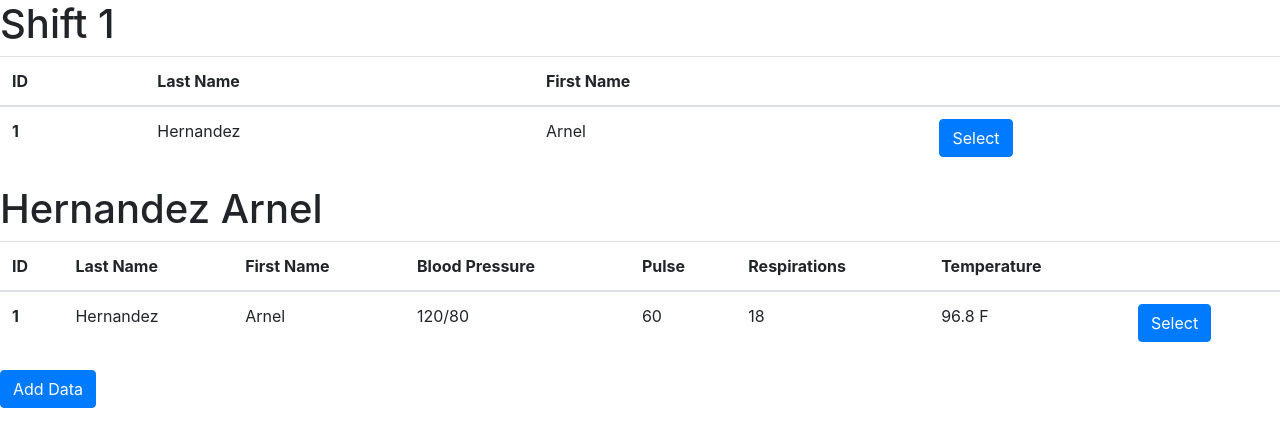
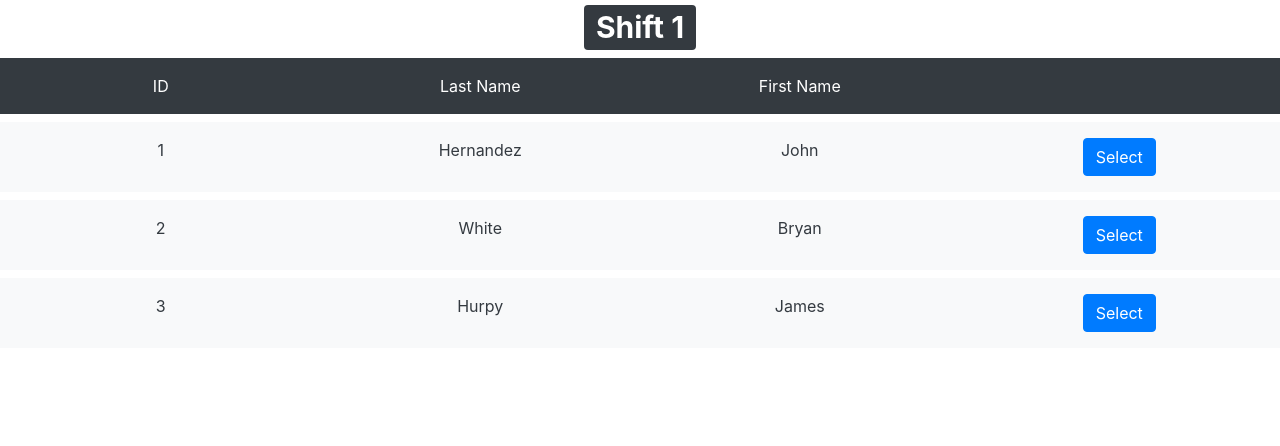
Before and after one commit to arnel-hernandez/React-PatientVitalSigns, a React (Create React App) app in the folder client/: page / in a window 1280 px wide. Shown: the top 446 px of the page. Built offline with nearby package versions, Linux system fonts and the light colour scheme.

Commit message:
UI Added

```diff
--- a/client/package.json
+++ b/client/package.json
@@ -10,6 +10,7 @@
     "react": "^16.13.0",
     "react-bootstrap": "^1.0.0-beta.17",
     "react-dom": "^16.13.0",
+    "react-router-dom": "^5.1.2",
     "react-scripts": "3.4.0"
   },
   "scripts": {
--- a/client/src/App.css
+++ b/client/src/App.css
@@ -1,38 +1,3 @@
 .App {
   text-align: center;
 }
-
-.App-logo {
-  height: 40vmin;
-  pointer-events: none;
-}
-
-@media (prefers-reduced-motion: no-preference) {
-  .App-logo {
-    animation: App-logo-spin infinite 20s linear;
-  }
-}
-
-.App-header {
-  background-color: #282c34;
-  min-height: 100vh;
-  display: flex;
-  flex-direction: column;
-  align-items: center;
-  justify-content: center;
-  font-size: calc(10px + 2vmin);
-  color: white;
-}
-
-.App-link {
-  color: #61dafb;
-}
-
-@keyframes App-logo-spin {
-  from {
-    transform: rotate(0deg);
-  }
-  to {
-    transform: rotate(360deg);
-  }
-}
--- a/client/src/App.js
+++ b/client/src/App.js
@@ -2,12 +2,24 @@ import React from 'react';
 import './App.css';
 
 import Patients from './components/home/listPatients'
+import PatientInfo from './components/selected/patientInfo'
+
+import {
+  BrowserRouter,
+  Route,
+  Switch,
+} from 'react-router-dom';
 
 function App() {
   return (
-    <div>
-        <Patients />
-    </div>
+    <BrowserRouter>
+      <div className="App">
+          <Switch>
+            <Route exact path='/' component={Patients} />
+            <Route path='/patient/:id' component={PatientInfo} />
+          </Switch>
+      </div>
+    </BrowserRouter>
   );
 }
 
--- a/client/src/components/home/listPatients.js
+++ b/client/src/components/home/listPatients.js
@@ -1,52 +1,78 @@
 import React, { Component } from 'react'
-import PatientInfo from '../selected/patientInfo'
 
 export class listPatients extends Component {
 
     state = {
-        firstName: 'Arnel',
-        lastName: 'Hernandez',
-        bloodPressure: '120/80',
-        pulse: '60',
-        respirations: '18',
-        temperature: '96.8'
+        patients: [
+            {id: 1,
+            firstName: 'John',
+            lastName: 'Hernandez',
+            bloodPressure: '120/80',
+            pulse: '60',
+            respirations: '20',
+            temperature: '97.0'},
+
+            {id: 2,
+            firstName: 'Bryan',
+            lastName: 'White',
+            bloodPressure: '129/81',
+            pulse: '62',
+            respirations: '18',
+            temperature: '96.8'},
+
+            {id: 3,
+            firstName: 'James',
+            lastName: 'Hurpy',
+            bloodPressure: '120/80',
+            pulse: '64',
+            respirations: '19',
+            temperature: '98.8'},
+        ],
+        patientCnt: []
     }
 
     render() {
+        const { patients } = this.state
+        const listPatients = patients.map(patient => {
+            return(
 
+            <div>
+                <div className="row p-3 mb-2 bg-light text-dark">
+
+                    <div className="col">
+                        {patient.id}
+                    </div>
+                    <div className="col">
+                        {patient.lastName}
+                    </div>
+                    <div className="col">
+                        {patient.firstName}
+                    </div>
+                    <div className="col">
+                        <a href="/patient/1"> <button type="button" class="btn btn-primary">Select</button> </a>
+                    </div>
+                </div>
+
+            </div>
+        )})
         return (
             <div>
-                <h1>Shift 1</h1>
-                <table className='table'>
-                    <thead>
-                        <tr>
-                            <th>ID</th>
-                            <th>Last Name</th>
-                            <th>First Name</th>
-                            <th></th>
-                        </tr>
-                    </thead>
-                    <tbody>
-                        <tr>
-                            <th>1</th>
-                            <td>{this.state.lastName}</td>
-                            <td>{this.state.firstName}</td>
-                            <th>
-                                <button type="button" class="btn btn-primary">Select</button>
-                            </th>
-                        </tr>
-                    </tbody>
-                </table>
+                <h1><span className="badge badge-dark">Shift 1</span></h1>
+                <div className="row p-3 mb-2 bg-dark text-white">
+                    <div className="col">
+                        ID
+                    </div>
+                    <div className="col">
+                        Last Name
+                    </div>
+                    <div className="col">
+                        First Name
+                    </div>
+                    <div className="col">
 
-                <PatientInfo
-                firstName={this.state.firstName}
-                lastName={this.state.lastName}
-                bloodPressure={this.state.bloodPressure}
-                pulse={this.state.pulse}
-                respirations={this.state.respirations}
-                temperature={this.state.temperature}
-                />
-
+                    </div>
+                </div>
+                {listPatients}
             </div>
         )
     }
--- a/client/src/components/selected/patientInfo.js
+++ b/client/src/components/selected/patientInfo.js
@@ -4,7 +4,7 @@ const patientInfo = (props) => {
     console.log(props)
     return (
         <div>
-            <h1>{props.lastName} {props.firstName}</h1>
+            <h1>{props.lastName}, {props.firstName}</h1>
                 <table className='table'>
                         <thead>
                             <tr>
@@ -20,7 +20,7 @@ const patientInfo = (props) => {
                         </thead>
                         <tbody>
                             <tr>
-                                <th>1</th>
+                                <th>{props.id}</th>
                                 <td>{props.lastName}</td>
                                 <td>{props.firstName}</td>
                                 <td>{props.bloodPressure}</td>
@@ -28,11 +28,12 @@ const patientInfo = (props) => {
                                 <td>{props.respirations}</td>
                                 <td>{props.temperature} F </td>
                                 <th>
-                                    <button type="button" class="btn btn-primary">Select</button>
+                                    <button type="button" class="btn btn-primary">Edit</button>
                                 </th>
                             </tr>
                         </tbody>
                 </table>
+            <a href="/"><button type="button" class="btn btn-primary">Return</button></a>
             <button type="button" class="btn btn-primary">Add Data</button>
         </div>
     )
```
Also changed, not shown: 1 other file (tests, documents, lock files or other folders).
